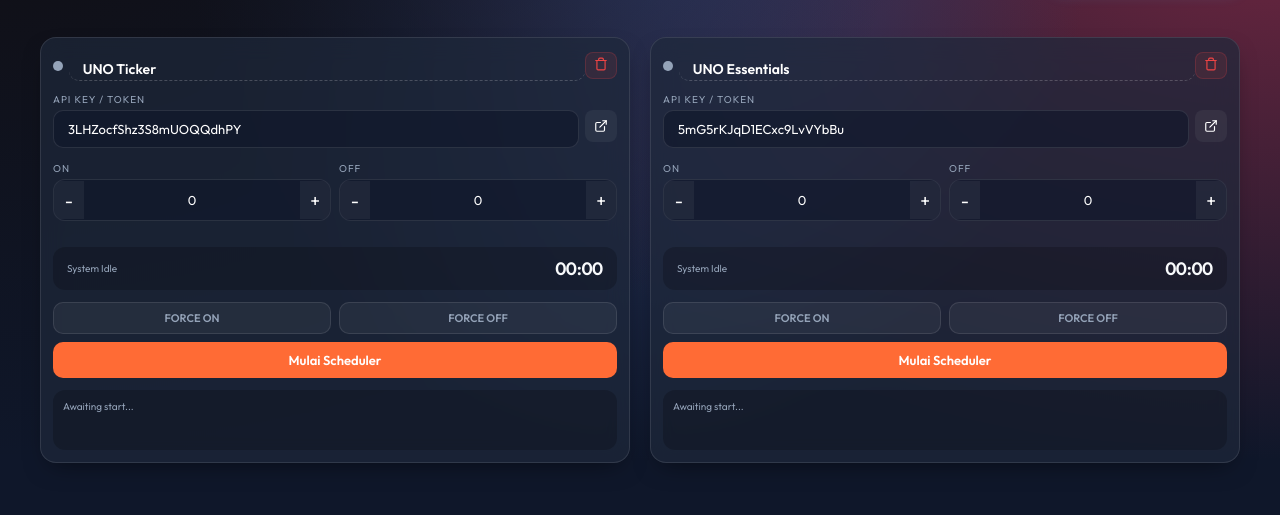
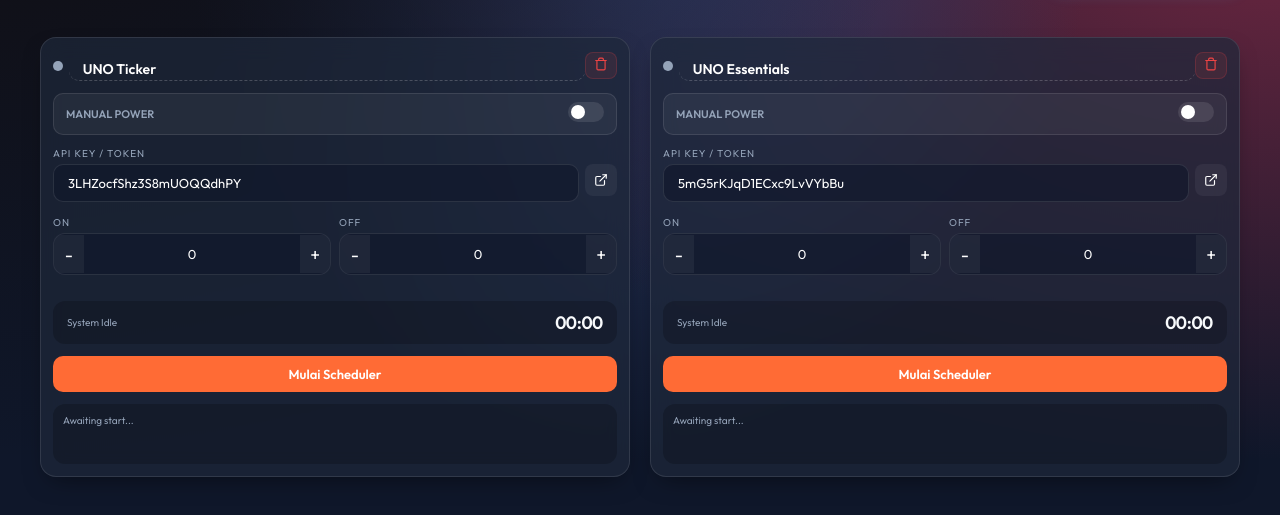
Before and after one commit to numufidz/obs-overlay, a plain HTML site: page index.html in a window 1280 px wide. Shown: the part 105-620 px from the top of the page. Drawn offline with Linux system fonts and the light colour scheme.

Commit message:
Replace manual ON/OFF buttons with elegant toggle switch

```diff
--- a/index.html
+++ b/index.html
@@ -425,38 +425,68 @@
             box-shadow: 0 8px 20px rgba(255, 107, 53, 0.3);
         }
 
-        .btn-group {
-            display: grid;
-            grid-template-columns: 1fr 1fr;
-            gap: 12px;
+        /* Toggle Switch */
+        .switch-group {
+            display: flex;
+            align-items: center;
+            justify-content: space-between;
             margin-bottom: 12px;
+            padding: 8px 12px;
+            background: rgba(255, 255, 255, 0.05);
+            border: 1px solid rgba(255, 255, 255, 0.1);
+            border-radius: 10px;
         }
 
-        .btn-manual {
-            padding: 10px;
-            border-radius: 10px;
-            border: 1px solid rgba(255, 255, 255, 0.1);
-            background: rgba(255, 255, 255, 0.05);
+        .switch-label {
+            font-size: 11px;
+            font-weight: 600;
             color: var(--text-dim);
-            font-size: 13px;
-            font-weight: 600;
-            cursor: pointer;
-            transition: all 0.2s;
+            text-transform: uppercase;
         }
 
-        .btn-manual:hover {
-            background: rgba(255, 255, 255, 0.1);
-            color: white;
+        .switch {
+            position: relative;
+            display: inline-block;
+            width: 36px;
+            height: 20px;
         }
 
-        .btn-manual.btn-on:active {
-            background: var(--success);
-            color: white;
+        .switch input {
+            opacity: 0;
+            width: 0;
+            height: 0;
         }
 
-        .btn-manual.btn-off:active {
-            background: var(--error);
-            color: white;
+        .slider {
+            position: absolute;
+            cursor: pointer;
+            top: 0;
+            left: 0;
+            right: 0;
+            bottom: 0;
+            background-color: rgba(255, 255, 255, 0.1);
+            transition: .4s;
+            border-radius: 20px;
+        }
+
+        .slider:before {
+            position: absolute;
+            content: "";
+            height: 14px;
+            width: 14px;
+            left: 3px;
+            bottom: 3px;
+            background-color: white;
+            transition: .4s;
+            border-radius: 50%;
+        }
+
+        input:checked+.slider {
+            background-color: var(--success);
+        }
+
+        input:checked+.slider:before {
+            transform: translateX(16px);
         }
 
         .btn-main.running {
@@ -573,6 +603,14 @@
                         </button>
                     </div>
 
+                    <div class="switch-group">
+                        <span class="switch-label">Manual Power</span>
+                        <label class="switch">
+                            <input type="checkbox" id="toggle-${this.id}">
+                            <span class="slider"></span>
+                        </label>
+                    </div>
+
                     <div class="input-group">
                         <label>API Key / Token</label>
                         <div style="display: flex; gap: 6px;">
@@ -607,11 +645,6 @@
                         <div class="timer-val" id="timer-${this.id}">00:00</div>
                     </div>
 
-                    <div class="btn-group" style="gap: 8px; margin-bottom: 8px;">
-                        <button class="btn-manual btn-on" id="manual-on-${this.id}" style="padding: 8px; font-size: 11px;">FORCE ON</button>
-                        <button class="btn-manual btn-off" id="manual-off-${this.id}" style="padding: 8px; font-size: 11px;">FORCE OFF</button>
-                    </div>
-
                     <button class="btn-main" id="btn-${this.id}" style="padding: 10px; font-size: 13px;">Mulai Scheduler</button>
 
                     <div class="logs" id="logs-${this.id}" style="margin-top: 12px; height: 60px; font-size: 10px;">
@@ -633,20 +666,16 @@
                     logs: document.getElementById(`logs-${this.id}`),
                     remove: document.getElementById(`remove-${this.id}`),
                     open: document.getElementById(`open-${this.id}`),
-                    manualOn: document.getElementById(`manual-on-${this.id}`),
-                    manualOff: document.getElementById(`manual-off-${this.id}`)
+                    toggle: document.getElementById(`toggle-${this.id}`)
                 };
 
                 // Events
                 this.dom.btn.onclick = () => this.toggleScheduler();
                 this.dom.remove.onclick = () => this.remove();
-                this.dom.manualOn.onclick = () => {
-                    this.log("Manual Force ON triggered");
-                    this.sendApiRequest(true);
-                };
-                this.dom.manualOff.onclick = () => {
-                    this.log("Manual Force OFF triggered");
-                    this.sendApiRequest(false);
+                this.dom.toggle.onchange = (e) => {
+                    const isChecked = e.target.checked;
+                    this.log(`Manual Toggle ${isChecked ? 'ON' : 'OFF'} triggered`);
+                    this.sendApiRequest(isChecked);
                 };
                 this.dom.open.onclick = () => {
                     const token = this.dom.token.value.trim();
```
